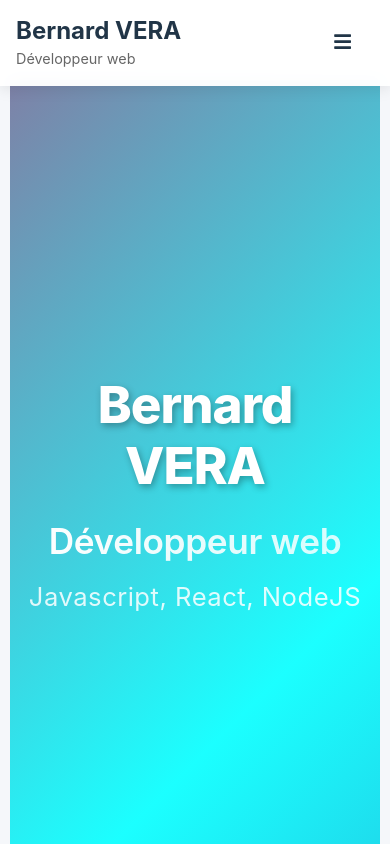
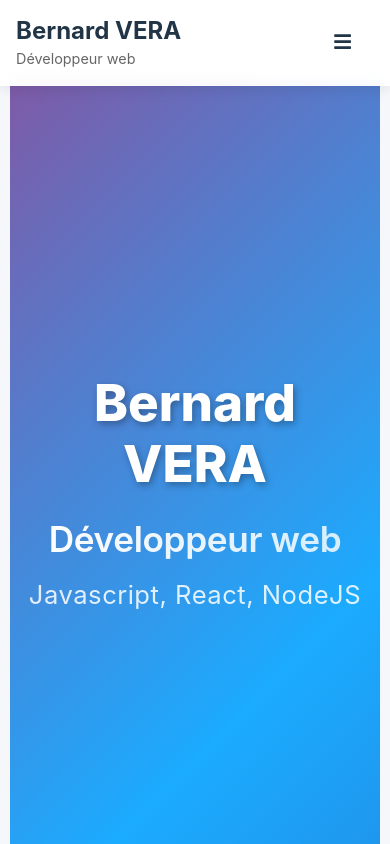
Before and after one commit to Bernard-VERA/Portfolio2, a React (Vite) app: page / in a window 390 px wide. Shown: the top 844 px of the page. Built offline with nearby package versions, Linux system fonts and the light colour scheme.

Commit message:
Amélioration couleurs Home et responsive Contacts

```diff
--- a/src/styles/Contact.css
+++ b/src/styles/Contact.css
@@ -56,6 +56,13 @@
     font-weight: 500;
   }
 
+  @media (max-width: 900px) {
+   .contact {
+padding: 1rem;
+   }
+    }
+
+
   @media (max-width: 768px) {
     .social-links {
       flex-direction: column;
--- a/src/styles/Home.css
+++ b/src/styles/Home.css
@@ -4,7 +4,7 @@
   align-items: center;
   justify-content: center;
   position: relative;
-  background: linear-gradient(-45deg, #2E3192, #1BFFFF, #D4145A, #FBB03B);
+  background: linear-gradient(-45deg, #2E3192, #1babff, #D4145A, #FBB03B);
   background-size: 400% 400%;
   animation: gradientBG 15s ease infinite;
   width: 100%;
@@ -34,9 +34,8 @@
   color: #ffffff;
   text-shadow: 2px 3px 7px rgba(0, 0, 0, 0.3);
   opacity: 0;
-  transform: translateY(20px);
+  transform: translateY(30px);
   animation: fadeInUp 0.6s ease forwards 0.2s;
-  letter-spacing: -0.02em;
   font-weight: 800;
   -webkit-text-fill-color: #ffffff;
   background: none;
@@ -51,7 +50,7 @@
   -webkit-text-fill-color: transparent;
   color: white; /* Fallback si le clip texte n'est pas pris en charge */
   opacity: 0;
-  transform: translateY(20px);
+  transform: translateY(30px);
   animation: fadeInUp 0.6s ease forwards 0.4s;
   letter-spacing: -0.01em;
   font-weight: 600;
@@ -61,7 +60,7 @@
   font-size: 2.2rem;
   color: rgba(255, 255, 255, 0.85);
   opacity: 0;
-  transform: translateY(20px);
+  transform: translateY(30px);
   animation: fadeInUp 0.6s ease forwards 0.6s;
   letter-spacing: 0.02em;
   font-weight: 400;
@@ -96,7 +95,7 @@
     transform: translateY(0px);
   }
   50% {
-    transform: translateY(-10px);
+    transform: translateY(-20px);
   }
   100% {
     transform: translateY(0px);
```
